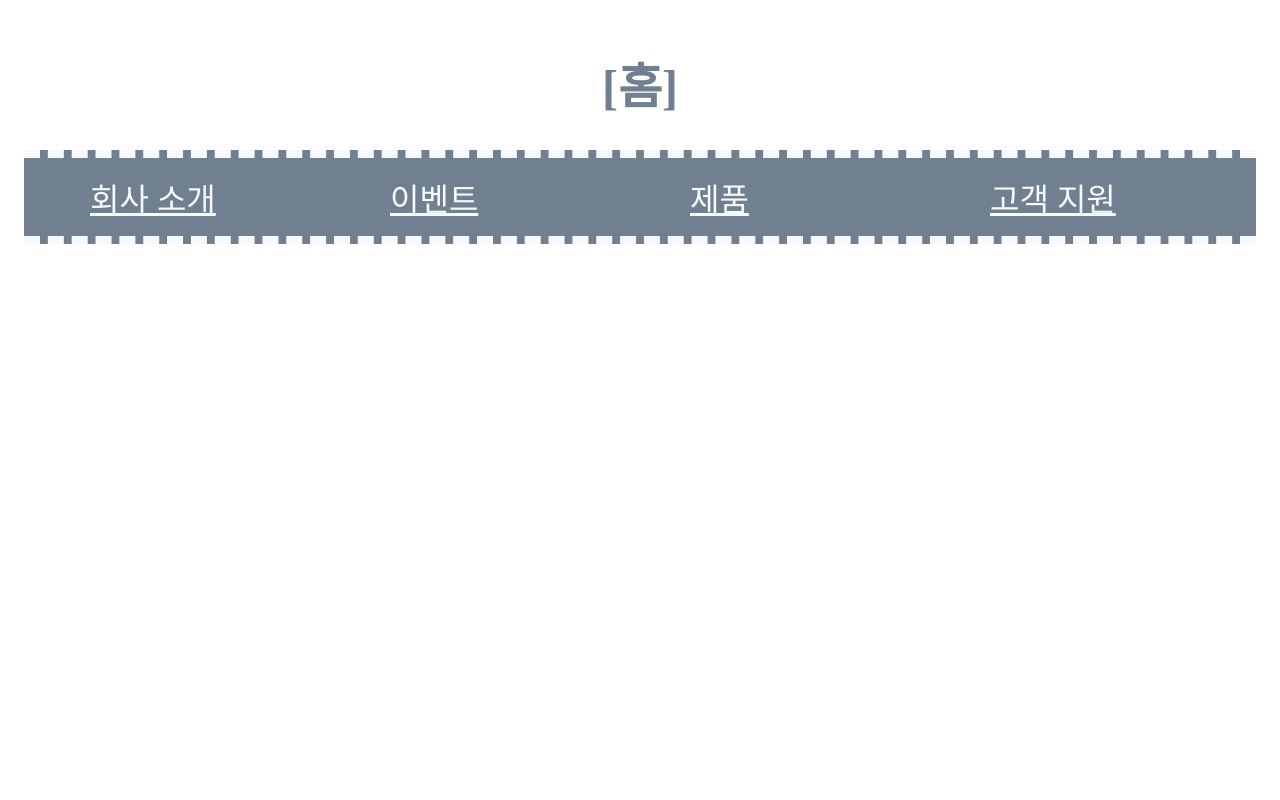
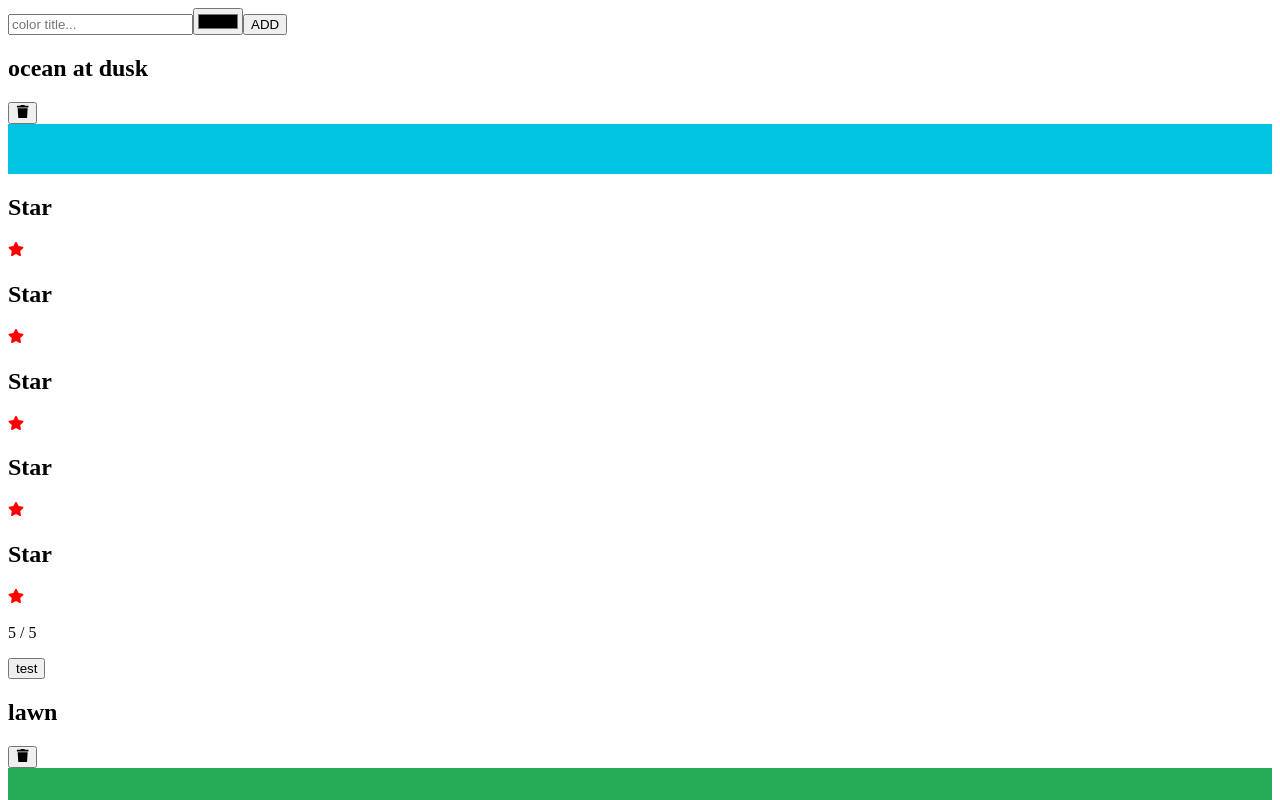
Before and after one commit to SongChangseok/react-study, a React (Create React App) app: page / in a window 1280 px wide. Shown: the top 800 px of the page. Built offline with nearby package versions, Linux system fonts and the light colour scheme.

Commit message:
라우팅 파라미터 학습, 작동안함 추후 확인 필요

```diff
--- a/src/App.js
+++ b/src/App.js
@@ -1,5 +1,6 @@
 import React from "react";
-import RouterTest from "./component/RouterTest";
+// import RouterTest from "./component/RouterTest";
+import ReouterTest2 from "./component/RouterTest2";
 // import EslintTest from "./component/eslintTest";
 // import PropTypesTest from "./component/PropTypesTest";
 // import Star from "./component/star/Star";
@@ -18,5 +19,5 @@ import RouterTest from "./component/RouterTest";
 // import AddColorFormTest from "./component/AddColorFormTest";
 
 export default function App() {
-  return <RouterTest />;
+  return <ReouterTest2 />;
 }
--- /dev/null
+++ b/src/component/RouterTest2.js
@@ -0,0 +1,27 @@
+import React from "react";
+import { BrowserRouter as Router } from "react-router-dom";
+import { Routes, Route } from "react-router";
+import AddColorForm from "./colorList/AddColorForm";
+import ColorList from "./colorList/ColorList";
+import { ColorProvider } from "./hooks/color-hooks";
+import { ColorDetails } from "./colorList/ColorDetails";
+
+const Test = () => {
+  return (
+    <ColorProvider>
+      <AddColorForm />
+      <Routes>
+        <Route path="/" element={<ColorList />} />
+        <Route path=":id" element={<ColorDetails />} />
+      </Routes>
+    </ColorProvider>
+  );
+};
+
+export default function ReouterTest2() {
+  return (
+    <Router>
+      <Test />
+    </Router>
+  );
+}
--- a/src/component/colorList/Color.js
+++ b/src/component/colorList/Color.js
@@ -2,9 +2,11 @@ import React from "react";
 import StarRating from "../star/StartRating";
 import { FaTrash } from "react-icons/fa";
 import { useColors } from "../hooks/color-hooks";
+import { useNavigate } from "react-router";
 
 export default function Color({ id, title, color, rating }) {
   const { rateColor, removeColor } = useColors();
+  let navigate = useNavigate();
   return (
     <section>
       <h1>{title}</h1>
@@ -16,6 +18,7 @@ export default function Color({ id, title, color, rating }) {
         selectedStars={rating}
         onRate={(rating) => rateColor(id, rating)}
       />
+      <button onClick={() => navigate(`/${id}`)}>test</button>
     </section>
   );
 }
--- /dev/null
+++ b/src/component/colorList/ColorDetails.js
@@ -0,0 +1,25 @@
+import React from "react";
+import { useParams } from "react-router";
+import { useColors } from "../hooks/color-hooks";
+
+export function ColorDetails() {
+  let { id } = useParams();
+  let { colors } = useColors();
+  let foundColor = colors.find((color) => color.id === id);
+
+  console.log(foundColor);
+
+  return (
+    <div>
+      <div
+        style={{
+          backgroundColor: foundColor.color,
+          hegiht: 100,
+          width: 100
+        }}
+      ></div>
+      <h1>{foundColor.title}</h1>
+      <h1>{foundColor.color}</h1>
+    </div>
+  );
+}
--- a/src/component/colorList/ColorList.js
+++ b/src/component/colorList/ColorList.js
@@ -7,7 +7,7 @@ export default function ColorList() {
   const { colors } = useColors();
   if (!colors.length) return <div>표시할 색이 없습니다.</div>;
   return (
-    <div className="color=-list">
+    <div className="color-list">
       {colors.map((color) => (
         <Color
           key={color.id}
--- a/src/component/common/Array.js
+++ b/src/component/common/Array.js
@@ -1,4 +1,4 @@
 export default function createArray(length) {
-  return [...Array(length)]; // (5) [undefined, undefined, undefined, undefined, undefined]
+  return [...Array(length)]; // (5)[undefined, undefined, undefined, undefined, undefined]
 }
-// const createArray2 = (length) => Array(length); // (5) [empty × 5]
+// const createArray2 = (length) => Array(length); // (5)[empty × 5]
```
